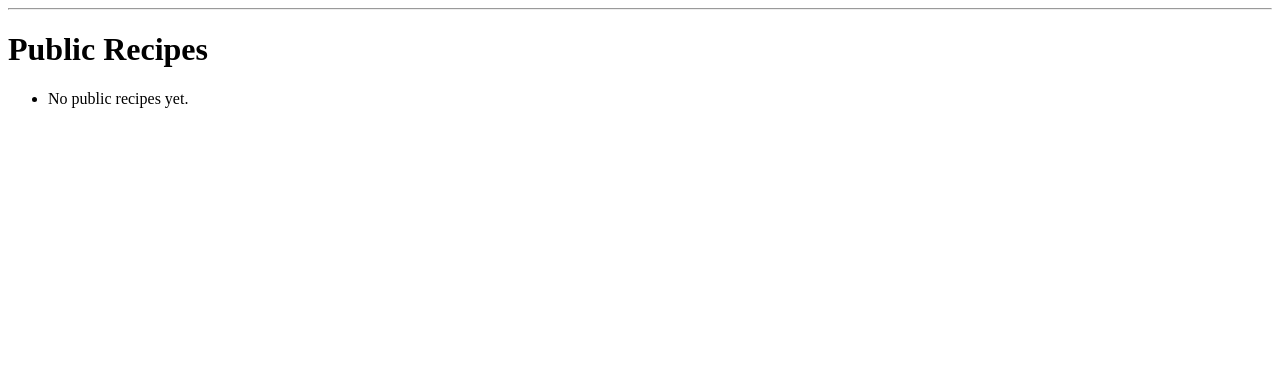
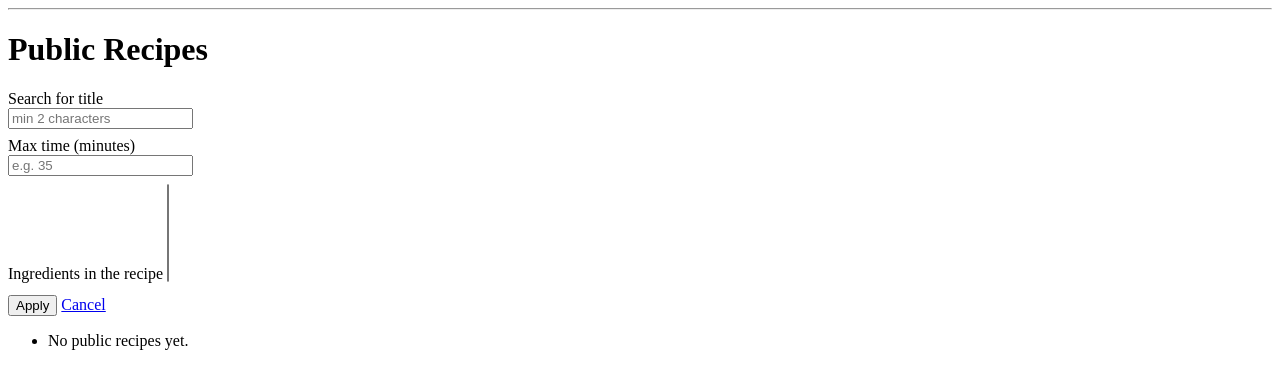
Before and after one commit to kamilasw/Cooking-Recipes-Django-Web-App, a Django app: page /recipes/ in a window 1280 px wide. Shown: the part 26-415 px from the top of the page. Run offline with Django 5.2, Linux system fonts and the light colour scheme; data that the repository does not hold is empty.

Commit message:
added search and filter

```diff
--- a/CookingRecipes/recipes/views.py
+++ b/CookingRecipes/recipes/views.py
@@ -9,10 +9,36 @@ from django.contrib import messages
 # Create your views here.
 
 
+
 # public recipes:
 def public_recipe_list(request):
     recipes = Recipe.objects.filter(is_public=True).order_by("-id")
-    return render(request,"public_list.html",{"recipes":recipes})
+
+    q = (request.GET.get("q") or "").strip()
+    max_time = request.GET.get("max_time")
+    ingredient_ids = request.GET.getlist("ingredient")
+
+    if len(q)>=2:
+        recipes = recipes.filter(name__icontains=q).order_by("-id")
+
+    if max_time and max_time.isdigit() and int(max_time)>0:
+            recipes = recipes.filter(prep_time__lte=max_time).order_by("-id")
+
+    if ingredient_ids:
+        for ing_id in ingredient_ids:
+            recipes = recipes.filter(recipe_ingredients__ingredient_id=ing_id).order_by("-id")
+
+    ingredients = Ingredient.objects.order_by("name")
+    return render(
+        request,
+        "public_list.html",
+        {
+            "recipes":recipes,
+            "ingredients":ingredients,
+            "q":q,
+            "max_time":max_time,
+            "ingredient_ids":ingredient_ids,}
+            )
 
 def public_recipe_detail(request,pk):
     recipe = get_object_or_404(Recipe,pk=pk, is_public=True)
@@ -24,7 +50,36 @@ def public_recipe_detail(request,pk):
 @login_required(login_url='/accounts/login/')
 def my_recipe_list(request):
     recipes = Recipe.objects.filter(user=request.user).order_by("-id")
-    return render(request,"my_list.html",{"recipes":recipes})
+
+    q = (request.GET.get("q") or "").strip()
+    max_time = request.GET.get("max_time")
+    ingredient_ids = request.GET.getlist("ingredient")
+
+    if len(q) >= 2:
+        recipes = recipes.filter(name__icontains=q).order_by("-id")
+
+    if max_time and max_time.isdigit() and int(max_time)>0:
+        try:
+            recipes = recipes.filter(prep_time__lte=max_time).order_by("-id")
+        except ValueError:
+            pass
+
+    if ingredient_ids:
+        for ing_id in ingredient_ids:
+            recipes = recipes.filter(recipe_ingredients__ingredient_id=ing_id).order_by("-id")
+
+    ingredients = Ingredient.objects.order_by("name")
+
+    return render(
+        request,
+        "my_list.html",
+        {
+            "recipes":recipes,
+            "ingredients":ingredients,
+            "q":q,
+            "max_time":max_time,
+            "ingredient_ids":ingredient_ids,
+        })
 
 @login_required(login_url='/accounts/login/')
 def my_recipe_detail(request,pk):
--- a/CookingRecipes/templates/public_list.html
+++ b/CookingRecipes/templates/public_list.html
@@ -4,6 +4,60 @@
 
 {% block content %}
     <h1>Public Recipes</h1>
+
+    <form method="get" style="margin-bottom: 1rem;">
+        <div>
+            <label for="q">
+                Search for title
+            </label><br>
+            <input
+                id="q"
+                type="text"
+                name="q"
+                value="{{ q }}"
+                minlength="2"
+                placeholder="min 2 characters">
+        </div>
+
+        <div style="margin-top: 0.5rem;">
+            <label for="max_time">
+                Max time (minutes)
+            </label><br>
+            <input
+                id="max_time"
+                type="number"
+                name="max_time"
+                value="{{ max_time }}"
+                min="1"
+                placeholder="e.g. 35"
+            >
+        </div>
+
+        <div style="margin-top: 0.5rem">
+            <label for="ingredient">
+                Ingredients in the recipe
+            </label>
+            <select id="ingredient" name="ingredient" multiple size="6">
+                {% for ing in ingredients %}
+                    <option value="{{ ing.id }}"
+                            {% if ing.id|stringformat:"s" in ingredient_ids %}
+                                selected
+                            {% endif %}>
+                    {{ ing.name | capfirst }}
+                    </option>
+                {% endfor %}
+            </select>
+
+        </div>
+
+        <div style="margin-top: 0.75rem">
+            <button type="submit">Apply</button>
+            <a href="{%  url 'public_recipe_list' %}">Cancel</a>
+
+        </div>
+
+    </form>
+
     <ul>
     {% for recipe in recipes %}
         <li>
```
